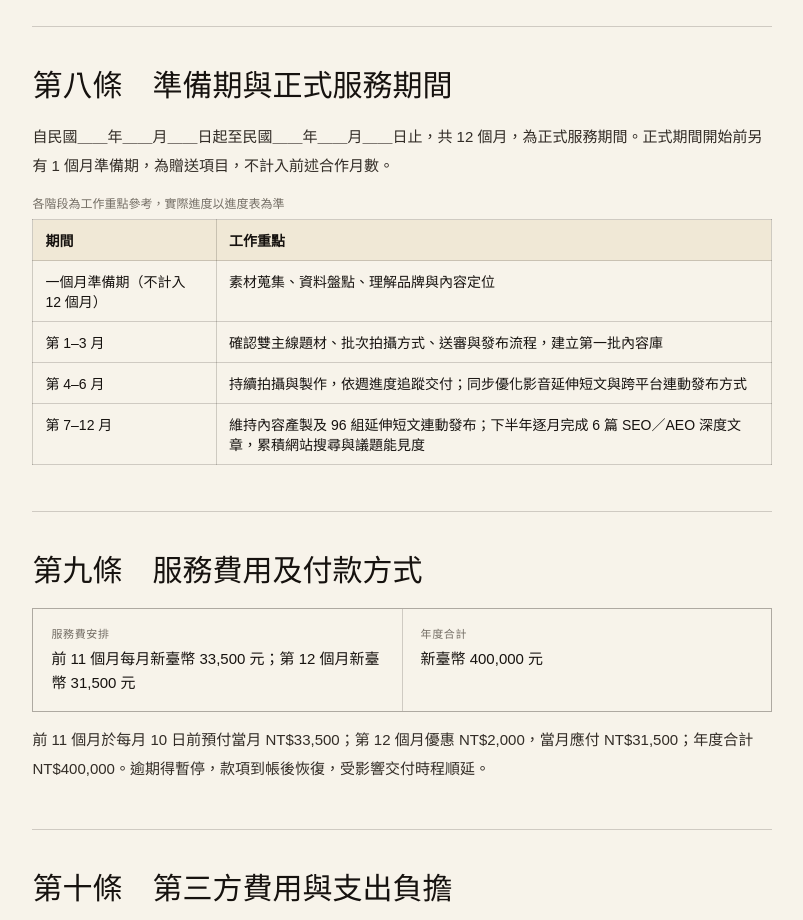
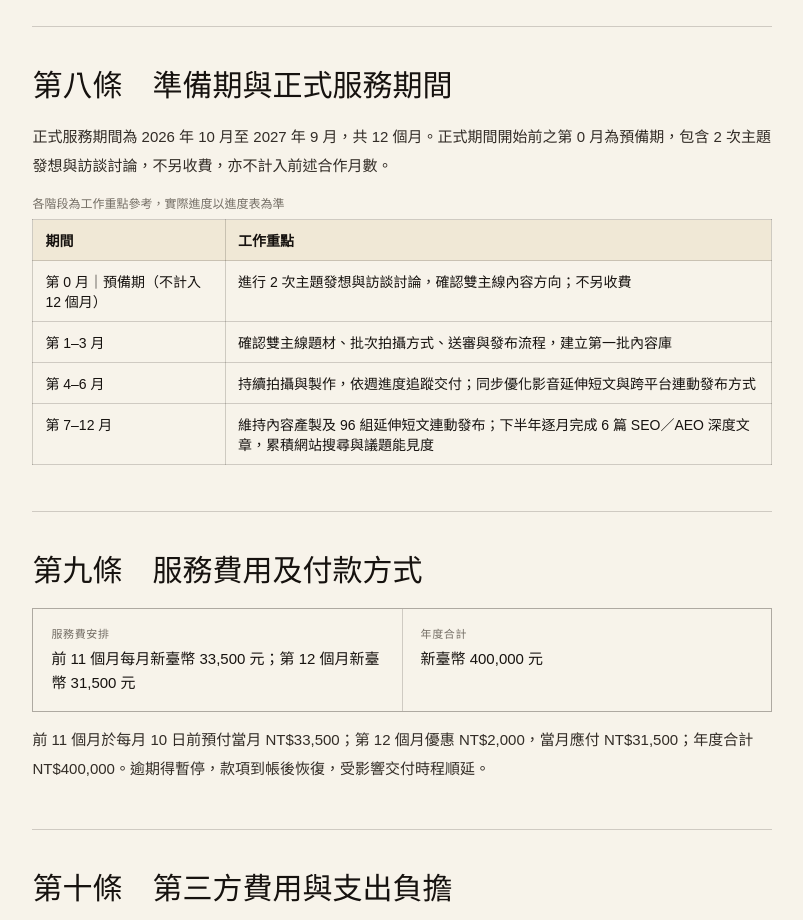
Before and after one commit to SamKnowledgePower/woniu-takara-content, a Next.js app: page /contract in a window 1280 px wide. Shown: the part 2660-3580 px from the top of the page, without its empty margins (238-1041 px from the left). Built offline with nearby package versions, Linux system fonts and the light colour scheme.

Commit message:
Set formal term and complimentary preparation month

```diff
--- a/app/contract/page.tsx
+++ b/app/contract/page.tsx
@@ -99,8 +99,8 @@ export default function ContractPage() {
         <section className="docSection">
           <h2>第八條　準備期與正式服務期間</h2>
           <p>
-            自民國＿＿年＿＿月＿＿日起至民國＿＿年＿＿月＿＿日止，共 {planDuration.contractMonths.value} 個月，為正式服務期間。
-            {planDuration.prepPeriodIsComplimentary.value ? `正式期間開始前另有 ${planDuration.prepPeriodMonths.value} 個月準備期，為贈送項目，不計入前述合作月數。` : null}
+            正式服務期間為 {planDuration.formalPeriod.value}，共 {planDuration.contractMonths.value} 個月。
+            {planDuration.prepPeriodIsComplimentary.value ? `正式期間開始前之第 0 月為預備期，包含 ${planDuration.prepDiscussionCount.value} 次主題發想與訪談討論，不另收費，亦不計入前述合作月數。` : null}
           </p>
           <div className="docTableWrap">
             <table className="docTable">
--- a/app/data/plan.ts
+++ b/app/data/plan.ts
@@ -28,9 +28,11 @@ export interface PlanIdentity {
 
 export interface PlanDuration {
   contractMonths: PlanField<number>;
+  formalPeriod: PlanField<string>;
   prepPeriodMonths: PlanField<number>;
   prepPeriodIncludedInContractMonths: PlanField<boolean>;
   prepPeriodIsComplimentary: PlanField<boolean>;
+  prepDiscussionCount: PlanField<number>;
 }
 
 export interface PlanVolume {
@@ -118,9 +120,11 @@ export const planIdentity: PlanIdentity = {
 
 export const planDuration: PlanDuration = {
   contractMonths: confirmed(12),
+  formalPeriod: confirmed("2026 年 10 月至 2027 年 9 月"),
   prepPeriodMonths: confirmed(1),
   prepPeriodIncludedInContractMonths: confirmed(false),
   prepPeriodIsComplimentary: confirmed(true),
+  prepDiscussionCount: confirmed(2),
 };
 
 export const planVolume: PlanVolume = {
@@ -145,8 +149,8 @@ export const planPricing: PlanPricing = {
 export const planPhases: PlanPhase[] = [
   {
     key: "prep",
-    months: "一個月準備期（不計入 12 個月）",
-    focus: "素材蒐集、資料盤點、理解品牌與內容定位",
+    months: "第 0 月｜預備期（不計入 12 個月）",
+    focus: "進行 2 次主題發想與訪談討論，確認雙主線內容方向；不另收費",
   },
   {
     key: "phase1to3",
@@ -383,13 +387,14 @@ const weeklyReportTask = checklist("當月週進度回報");
 
 export const planProgressPrep: ProgressPhaseTemplate = {
   key: "prep",
-  numberLabel: "準備期",
-  title: "準備期｜贈送，不計入 12 個月",
-  focus: "素材蒐集、資料盤點、雙主線初步訪談",
+  numberLabel: "00",
+  title: "第 0 月｜預備期，不另收費",
+  focus: "進行 2 次主題發想與訪談討論，確認雙主線內容方向",
   tasks: [
     checklist("素材蒐集"),
     checklist("品牌與服務資料盤點"),
-    checklist("窩牛與 Takara 雙主線初步訪談"),
+    checklist("第 1 次主題發想與訪談討論"),
+    checklist("第 2 次主題發想與訪談討論"),
     checklist("現有帳號與權限盤點"),
     checklist("年度內容方向與執行流程確認"),
   ],
--- a/app/page.tsx
+++ b/app/page.tsx
@@ -1,5 +1,6 @@
 import Link from "next/link";
 import ResourceCards from "./components/ResourceCards";
+import { planDuration } from "./data/plan";
 
 export default function Home() {
   return (
@@ -290,7 +291,7 @@ export default function Home() {
           <h2>每週看得見進度，<br />每季調整一次方向。</h2>
         </div>
         <div className="timeline">
-          <div><span>00</span><h3>一個月準備期</h3><p>素材蒐集、資料盤點、理解品牌與內容定位。此階段為贈送，不計入 12 個月。</p></div>
+          <div><span>00</span><h3>第 0 月｜預備期</h3><p>進行 2 次主題發想與訪談討論，確認雙主線內容方向；不另收費，也不計入 12 個月正式合作期。</p></div>
           <div><span>01–03</span><h3>建立節奏</h3><p>確認雙主線題材、批次拍攝方式、送審與發布流程，建立第一批內容庫。</p></div>
           <div><span>04–06</span><h3>穩定產出與擴散</h3><p>持續拍攝與製作，依週進度追蹤交付；同步優化影音延伸短文與跨平台連動方式。</p></div>
           <div><span>07–12</span><h3>搜尋議題累積</h3><p>維持影片及延伸短文發布，下半年逐月完成 6 篇 SEO／AEO 深度文章，累積網站搜尋與議題能見度。</p></div>
@@ -348,6 +349,7 @@ export default function Home() {
         <div>
           <p className="eyebrow">年度合作方案</p>
           <h2>一年，把內容從臨時任務，變成日常能力。</h2>
+          <p>{planDuration.formalPeriod.value}｜第 0 月預備期另行提供，不另收費。</p>
         </div>
         <div className="priceCard">
           <p>12 個月合作｜最後一個月優惠 2,000 元</p>
--- a/app/progress/ProgressDashboard.tsx
+++ b/app/progress/ProgressDashboard.tsx
@@ -264,7 +264,7 @@ export default function ProgressDashboard() {
           </section>
 
           <p className="progressDash__label">逐月進度</p>
-          <p className="progressDash__prepBadge">一個月準備期｜贈送，不計入 12 個月</p>
+          <p className="progressDash__prepBadge">第 0 月預備期｜2 次主題發想與訪談討論｜不另收費、不計入 12 個月</p>
           <section className="progressDash__months">
             {renderPhase("prep", planProgressPrep, true)}
             {monthPhases.map(({ prefix, phase }) => renderPhase(prefix, phase, false))}
--- a/app/service/page.tsx
+++ b/app/service/page.tsx
@@ -31,14 +31,15 @@ export default function ServicePage() {
         <p className="docEyebrow">引弘企業社 × 窩牛 × Takara</p>
         <h1 className="docTitle">{planIdentity.planName.value}｜一年期服務說明書</h1>
         <p className="docSubtitle">
-          服務提供：引弘企業社｜合作期間：{planDuration.contractMonths.value} 個月｜服務費：每月新臺幣 {planPricing.monthlyFee.value.toLocaleString("zh-Hant-TW")} 元。
+          服務提供：引弘企業社｜正式合作期間：{planDuration.formalPeriod.value}，共 {planDuration.contractMonths.value} 個月｜服務費：每月新臺幣 {planPricing.monthlyFee.value.toLocaleString("zh-Hant-TW")} 元。
           本說明書用客戶角度說明這一年會得到什麼、我們如何執行、為什麼這樣安排；詳細權利義務、修改、終止與保密以雙方簽署之正式契約為準。
         </p>
 
         <section className="docSection">
           <h2>第一部分｜一年合作總覽</h2>
           <div className="docFieldGrid">
-            <div><dt>合作期間</dt><dd>{planDuration.contractMonths.value} 個月（另有不計入之 1 個月贈送準備期）</dd></div>
+            <div><dt>正式合作期間</dt><dd>{planDuration.formalPeriod.value}，共 {planDuration.contractMonths.value} 個月</dd></div>
+            <div><dt>第 0 月預備期</dt><dd>{planDuration.prepDiscussionCount.value} 次主題發想與訪談討論，不另收費</dd></div>
             <div><dt>短影音</dt><dd>{planVolume.annualVideoCount.value} 支／年</dd></div>
             <div><dt>到場服務</dt><dd>{planVolume.annualOnsiteVisitCount.value} 次／年</dd></div>
             <div><dt>季度檢核</dt><dd>每年 {planVolume.quarterlyReviewCount.value} 次</dd></div>
```
Also changed, not shown: .codex/proposal-sync.json, public/woniu-takara-system-map.svg.
